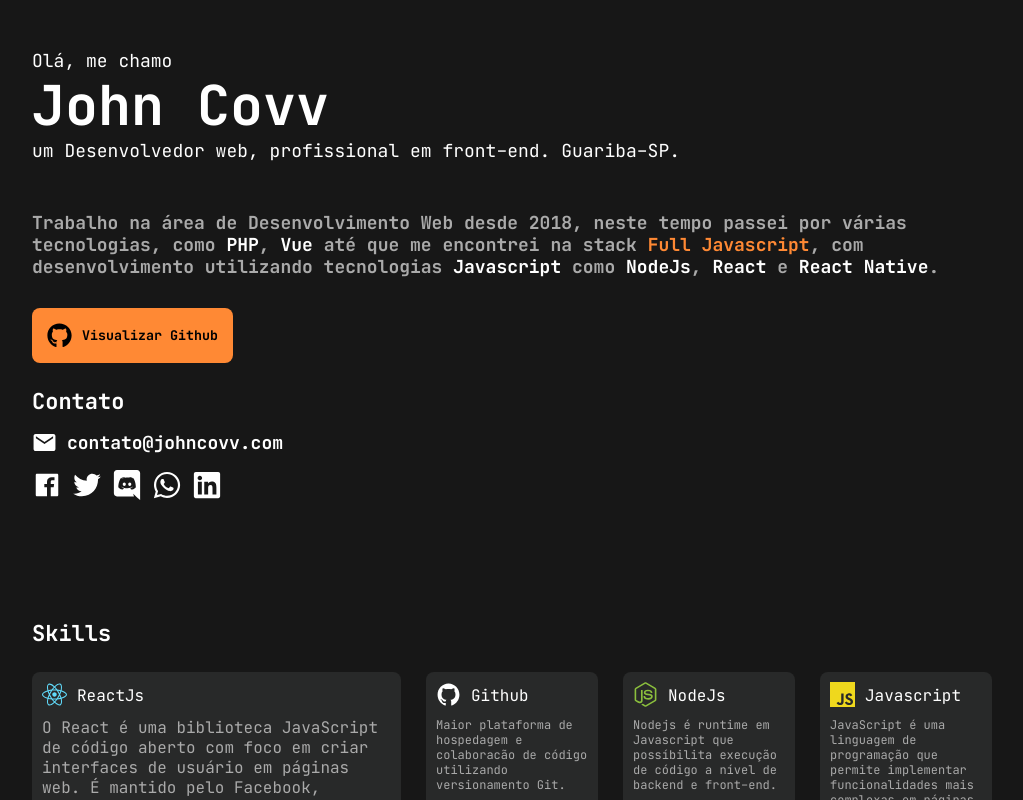
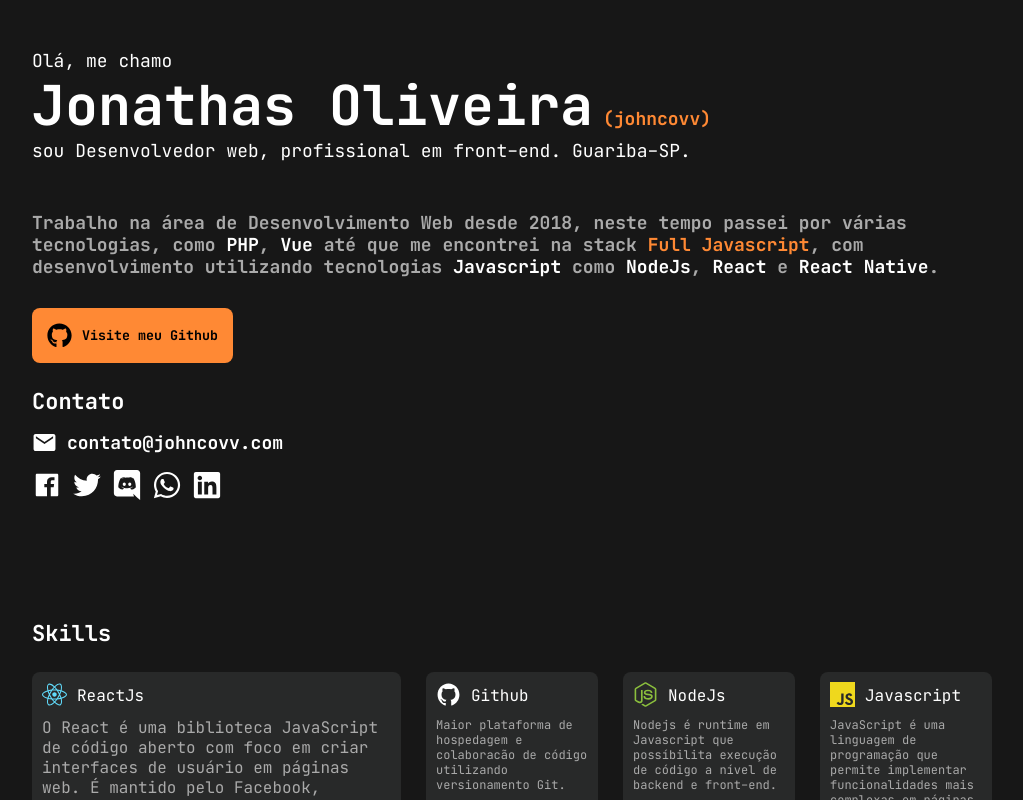
Before and after one commit to johncovv/portfolio, a React (Create React App) app: page / in a window 1280 px wide. Shown: the top 800 px of the page, without its empty margins (128-1151 px from the left). Built offline with nearby package versions, Linux system fonts and the light colour scheme.

Commit message:
Fix some design details

```diff
--- a/public/index.html
+++ b/public/index.html
@@ -8,7 +8,7 @@
 			name="description"
 			content="Personal portfolio of John Covv (Jonathas Oliveira)"
 		/>
-		<title>John Covv</title>
+		<title>Jonathas Oliveira</title>
 	</head>
 	<body>
 		<noscript>You need to enable JavaScript to run this app.</noscript>
--- a/src/pages/Dashboard/index.tsx
+++ b/src/pages/Dashboard/index.tsx
@@ -13,8 +13,10 @@
 		{/* intro */}
 		<LogoTitle>
 			<p>Olá, me chamo</p>
-			<p className="primary">John Covv</p>
-			<p>um Desenvolvedor web, profissional em front-end. Guariba-SP.</p>
+			<p className="primary">
+				Jonathas Oliveira<span>(johncovv)</span>
+			</p>
+			<p>sou Desenvolvedor web, profissional em front-end. Guariba-SP.</p>
 		</LogoTitle>
 
 		{/* about */}
@@ -26,7 +28,7 @@
 			<span>NodeJs</span>, <span>React</span> e <span>React Native</span>.
 		</About>
 
-		<GithubButton>Visualizar Github</GithubButton>
+		<GithubButton>Visite meu Github</GithubButton>
 
 		{/* contact */}
 		<Title style={{ marginTop: 25 }}>Contato</Title>
--- a/src/pages/Dashboard/styles/github-button.ts
+++ b/src/pages/Dashboard/styles/github-button.ts
@@ -18,7 +18,7 @@
 	transition: transform 200ms, background-color 200ms;
 
 	&:hover {
-		transform: translateX(10px);
+		transform: scale(1.03);
 		background-color: ${shade(0.2, '#ff8934')};
 	}
 `;
--- a/src/pages/Dashboard/styles/index.ts
+++ b/src/pages/Dashboard/styles/index.ts
@@ -12,6 +12,22 @@
 	& > p.primary {
 		font-size: 55px;
 		font-family: 'JetBrainsMono Bold';
+
+		@media (max-width: 767px) {
+			display: flex;
+			flex-flow: column nowrap;
+
+			& > span {
+				margin-left: 0 !important;
+				margin-bottom: 10px;
+			}
+		}
+
+		& > span {
+			font-size: 18px;
+			color: #ff8934;
+			margin-left: 10px;
+		}
 	}
 
 	margin-bottom: 50px;
--- a/src/pages/Dashboard/styles/projects.ts
+++ b/src/pages/Dashboard/styles/projects.ts
@@ -21,7 +21,6 @@
 export const Project = styled.div`
 	position: relative;
 
-	cursor: pointer;
 	background-color: #282929;
 	border-radius: 8px;
 	padding: 10px;
@@ -36,12 +35,6 @@
 			grid-column-start: 1;
 			grid-column-end: 4;
 		}
-	}
-
-	transition: transform 100ms;
-
-	&:hover {
-		transform: scale(1.02);
 	}
 `;
 
--- a/src/pages/Dashboard/styles/skills.ts
+++ b/src/pages/Dashboard/styles/skills.ts
@@ -26,7 +26,6 @@
 export const Skill = styled.div<SKillAttr>`
 	background-color: #282929;
 	border-radius: 8px;
-	cursor: pointer;
 
 	@media (min-width: 768px) {
 		height: 0;
@@ -56,8 +55,14 @@
 
 	transition: transform 100ms;
 
-	&:hover {
-		transform: scale(1.03);
+	@media (min-width: 768px) {
+		&:not(:first-child) {
+			cursor: pointer;
+
+			&:hover {
+				transform: scale(1.03);
+			}
+		}
 	}
 `;
 
--- a/src/styles/global.styles.ts
+++ b/src/styles/global.styles.ts
@@ -43,9 +43,6 @@
 
 	button, a {
 		text-decoration: none;
-
-		&:hover {
-			cursor: pointer;
-		}
+		cursor: pointer;
 	}
 `;
```
Also changed, not shown: 1 other file (tests, documents, lock files or other folders).
